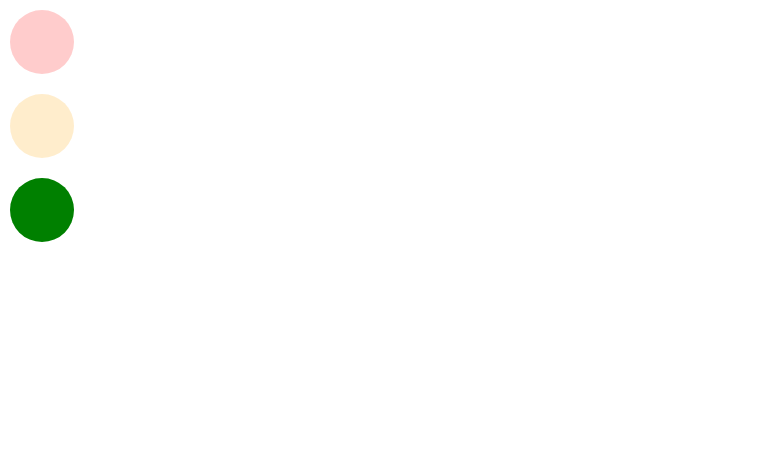
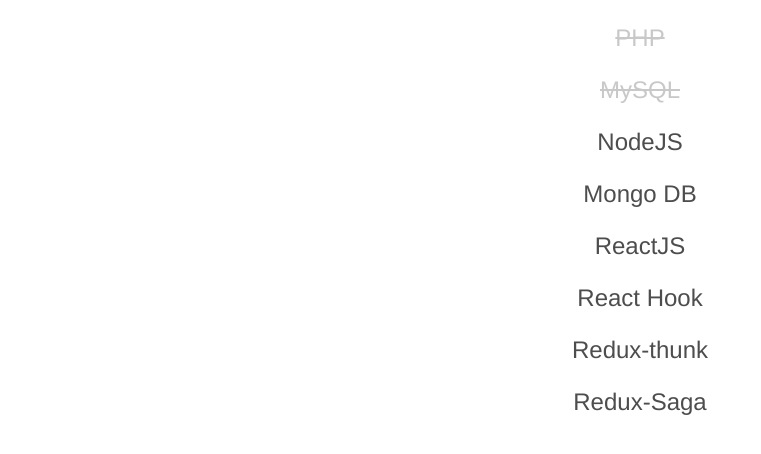
Before and after one commit to quangnguyen90/my_reactjs_case_study, a React (Create React App) app: page / in a window 1280 px wide. Shown: the top 454 px of the page, without its empty margins (0-761 px from the left). Built offline with nearby package versions, Linux system fonts and the light colour scheme.

Commit message:
Back to Todo App

```diff
--- a/src/App.js
+++ b/src/App.js
@@ -2,61 +2,31 @@
 import logo from './logo.svg';
 import './App.css';
 import TodoItem from './components/Todo/TodoItem';
-import TraffictLight from './components/TrafficLight/TrafficLight';
-
-const RED = 0;
-const ORANGE = 1;
-const GREEN = 2;
 
 class App extends Component {
   constructor() {
     super();
-    // this.todoItems = [
-    //   { title: 'PHP', isComplete: true },
-    //   { title: 'MySQL', isComplete: true },
-    //   { title: 'NodeJS' },
-    //   { title: 'Mongo DB' },
-    //   { title: 'ReactJS' },
-    //   { title: 'React Hook' },
-    //   { title: 'Redux-thunk' },
-    //   { title: 'Redux-Saga' },
-    // ];
-
-    this.state = {
-      currentColor: RED
-    };
-
-    setInterval(() => {
-      this.setState({
-        currentColor: this.getNextColor(this.state.currentColor)
-      });
-    }, 3000);
+    this.todoItems = [
+      { title: 'PHP', isComplete: true },
+      { title: 'MySQL', isComplete: true },
+      { title: 'NodeJS' },
+      { title: 'Mongo DB' },
+      { title: 'ReactJS' },
+      { title: 'React Hook' },
+      { title: 'Redux-thunk' },
+      { title: 'Redux-Saga' },
+    ];
   }
-
-  getNextColor(color) {
-    switch (color) {
-      case RED:
-        return ORANGE
-      case ORANGE:
-        return GREEN;
-      default:
-        return RED;
-    }
-  }
-
   render() {
-    const { currentColor } = this.state;
     return (
-      // <div className="App">
-      //   {this.todoItems.length > 0 &&
-      //     this.todoItems.map((item, index) => (
-      //       <TodoItem key={index} item={item} />
-      //     ))
-      //   }
-      //   {this.todoItems.length === 0 && 'Nothing here'}
-      // </div>
-
-      <TraffictLight currentColor={currentColor} />
+      <div className="App">
+        {this.todoItems.length > 0 &&
+          this.todoItems.map((item, index) => (
+            <TodoItem key={index} item={item} />
+          ))
+        }
+        {this.todoItems.length === 0 && 'Nothing here'}
+      </div>
     );
   }
 
--- a/src/components/TrafficLight/TrafficLight.css
+++ /dev/null
@@ -1,28 +0,0 @@
-.TrafficLight {
-    display: flex;
-    flex-direction: column;
-}
-.TrafficLight .blub {
-    width: 64px;
-    height: 64px;
-    display: inline-block;
-    border-radius: 50%;
-    margin: 10px;
-    opacity: 0.2;
-}
-
-.TrafficLight .blub.active {
-    opacity: 1;
-}
-
-.TrafficLight .blub.red {
-    background-color: red;
-}
-
-.TrafficLight .blub.orange {
-    background-color: orange;
-}
-
-.TrafficLight .blub.green {
-    background-color: green;
-}
--- a/src/components/TrafficLight/TrafficLight.js
+++ /dev/null
@@ -1,29 +0,0 @@
-import React, { Component } from 'react';
-import './TrafficLight.css';
-import classNames from 'classnames';
-
-const RED = 0;
-const ORANGE = 1;
-const GREEN = 2;
-
-class TraffictLight extends Component {
-    render() {
-        console.log('Rendering...');
-        const { currentColor } = this.props;
-        return (
-            <div className="TrafficLight">
-                <div className={classNames('blub', 'red', {
-                    active: currentColor === RED
-                })} />
-                <div className={classNames('blub', 'orange', {
-                    active: currentColor === ORANGE
-                })} />
-                <div className={classNames('blub', 'green', {
-                    active: currentColor === GREEN
-                })} />
-            </div>
-        );
-    }
-}
-
-export default TraffictLight;
```
